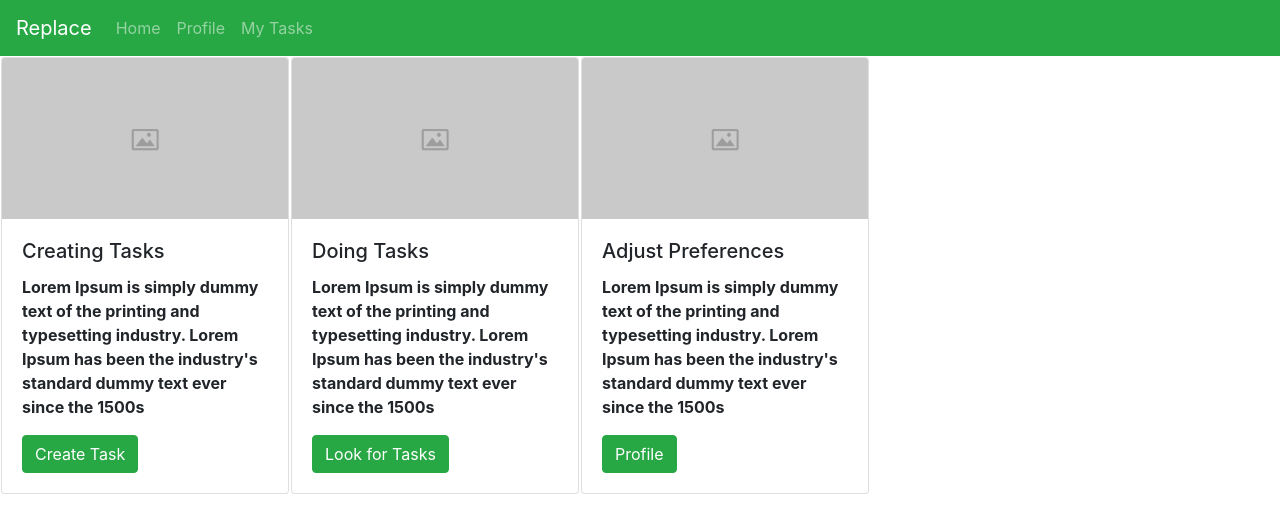
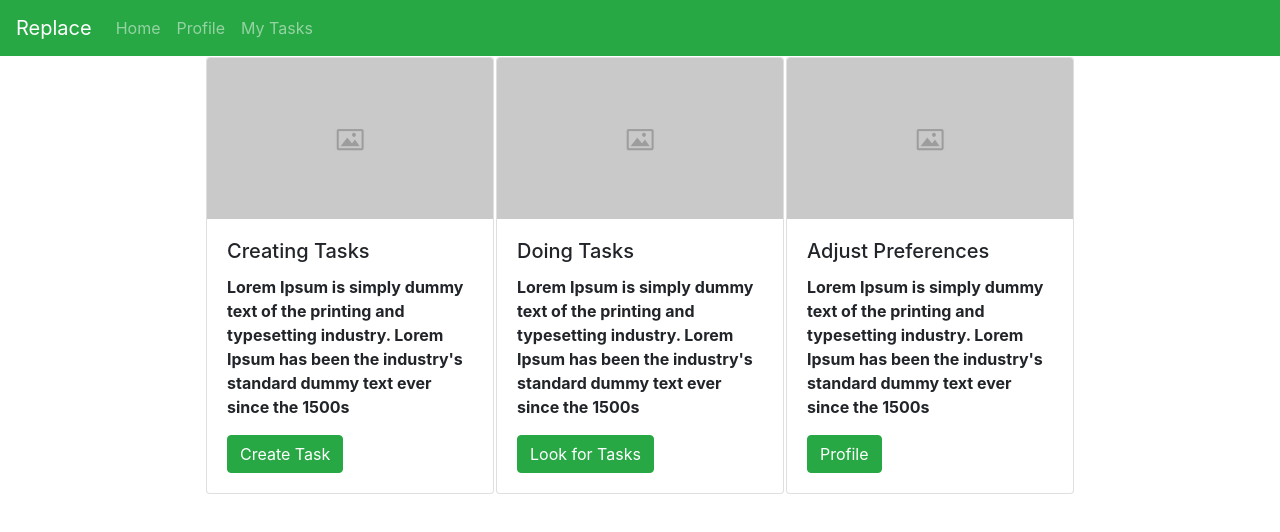
Before and after one commit to dkrpv/tasku, a React (Create React App) app in the folder react-taskit/: page / in a window 1280 px wide. Shown: the top 532 px of the page. Built offline with nearby package versions, Linux system fonts and the light colour scheme; the HTML template or start-up script is replaced by a standard one.

Commit message:
Fix card position

```diff
--- a/react-taskit/src/App.css
+++ b/react-taskit/src/App.css
@@ -1,4 +1,4 @@
 .cardTable{
-  margin-left: auto;
-  margin-right: auto;
+  position: relative;
+  top: 10%;
 }
--- a/react-taskit/src/App.js
+++ b/react-taskit/src/App.js
@@ -16,8 +16,17 @@ function App() {
       <Nav.Link href="#pricing">My Tasks</Nav.Link>
       </Nav>
     </Navbar>
+    <div
+      style={{
+        display: "flex",
+        justifyContent: "center",
+        alignItems: "center",
+        height: "100%",
+        margin: "0",
+      }}
+    >
     <tbody>
-      <table className="cardTable">
+      <table class="cardTable">
         <th>
         <Card style={{ width: '18rem' }}>
           <Card.Img variant="top" src={ placeholder } />
@@ -59,6 +68,7 @@ function App() {
               </th>
         </table>
       </tbody>
+      </div>
     </div>
   );
 }
```
